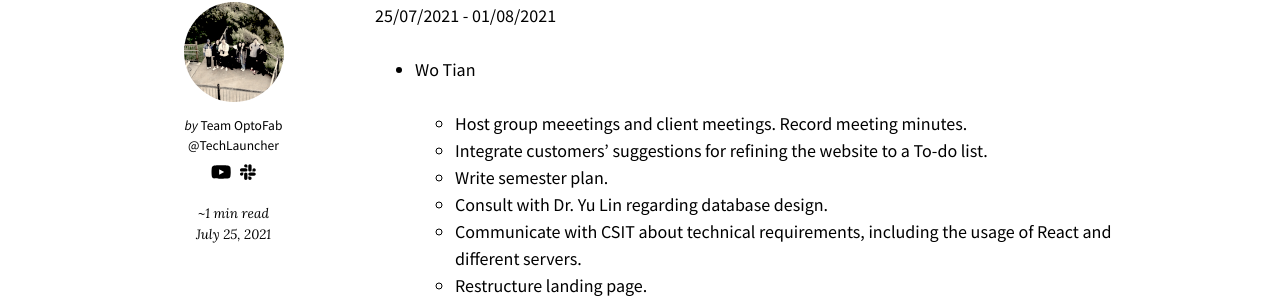
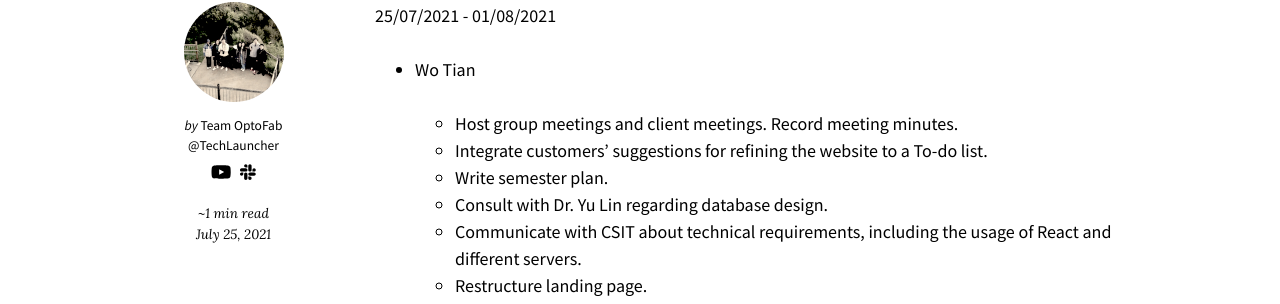
Before and after one commit to optofab/optofab.github.io, a Jekyll site: the page built from _workrecords/2021-07-25-Week-1-S2.md, in a window 1280 px wide. Shown: the part 466-770 px from the top of the page. Built offline with Jekyll 4.4.1, drawn with Linux system fonts in a browser that asks for light colours; nearby versions of some CDN libraries; emoji names are drawn with the system emoji font.

Commit message:
Fix typo

```diff
--- a/_workrecords/2021-07-25-Week-1-S2.md
+++ b/_workrecords/2021-07-25-Week-1-S2.md
@@ -6,7 +6,7 @@ layout: post
 
 - Wo Tian
 
-  - Host group meeetings and client meetings. Record meeting minutes.
+  - Host group meetings and client meetings. Record meeting minutes.
   - Integrate customers' suggestions for refining the website to a To-do list.
   - Write semester plan.
   - Consult with Dr. Yu Lin regarding database design.
```
